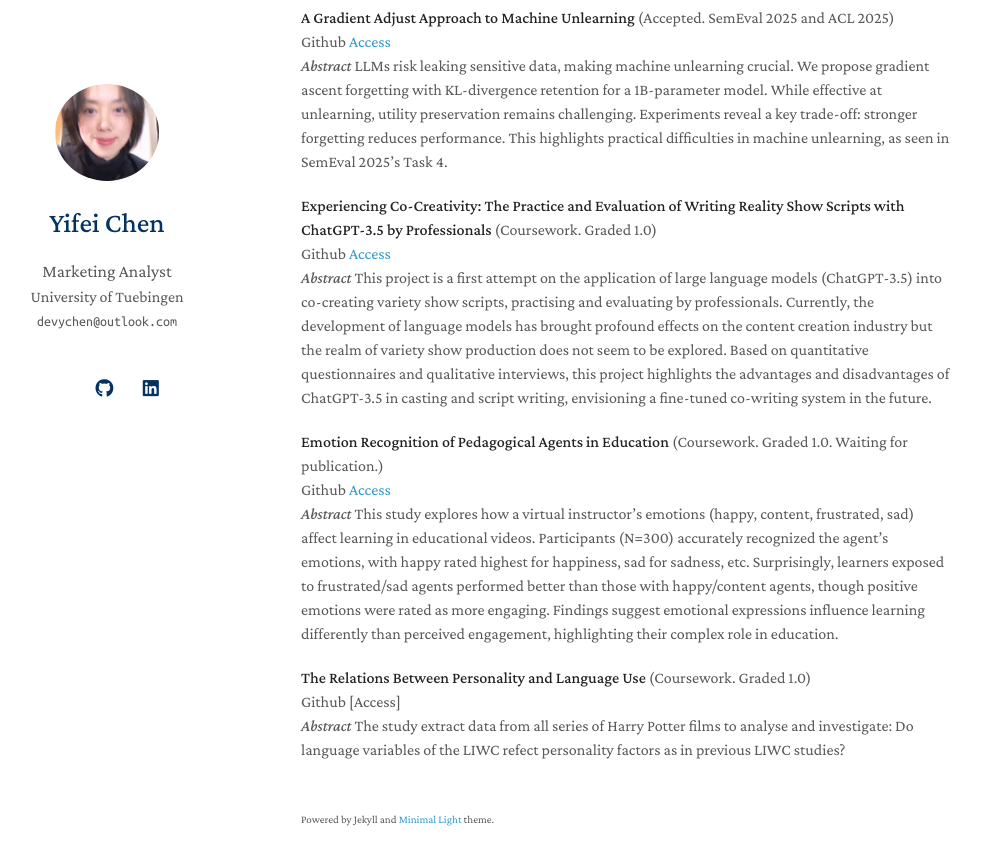
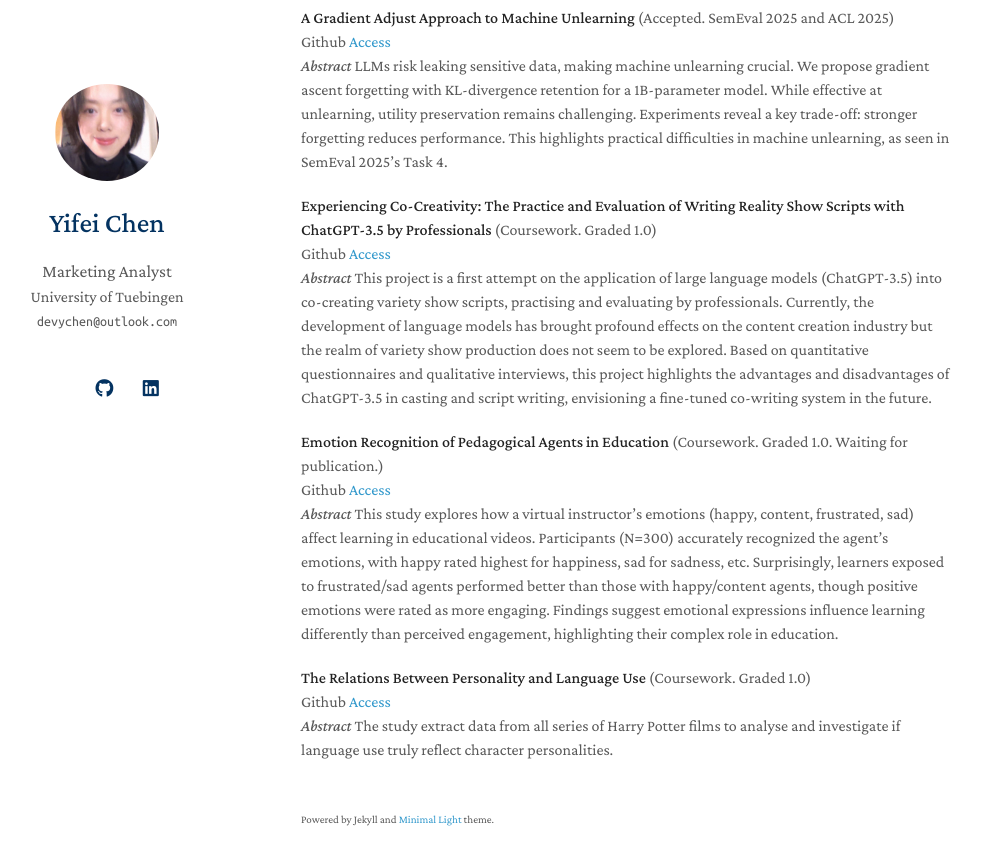
Before and after one commit to devychen/devychen.github.io, a Jekyll site: the page built from index.md, in a window 1280 px wide and 900 px high, scrolled down 985 px. Shown: the top 865 px of the window, without its empty margins (169-1150 px from the left). Built offline with Jekyll 4.4.1, drawn with Linux system fonts in a browser that asks for light colours; a style sheet for code colours, icons or effects is not loaded; our own code applies the rules of GitHub Pages for plain Markdown files.

Commit message:
Update index.md

```diff
--- a/index.md
+++ b/index.md
@@ -47,8 +47,8 @@ Github [Access](https://github.com/devychen/Pedagogical_Agents_2023) <br>
 
 
 **The Relations Between Personality and Language Use** (Coursework. Graded 1.0) <br>
-Github [Access] <br>
-*Abstract* The study extract data from all series of Harry Potter films to analyse and investigate: Do language variables of the LIWC refect personality factors as in previous LIWC studies?
+Github [Access](https://github.com/devychen/Course_Data_Science) <br>
+*Abstract* The study extract data from all series of Harry Potter films to analyse and investigate if language use truly reflect character personalities.
 
 <!--
 {% include_relative _includes/publications.md %}
```
